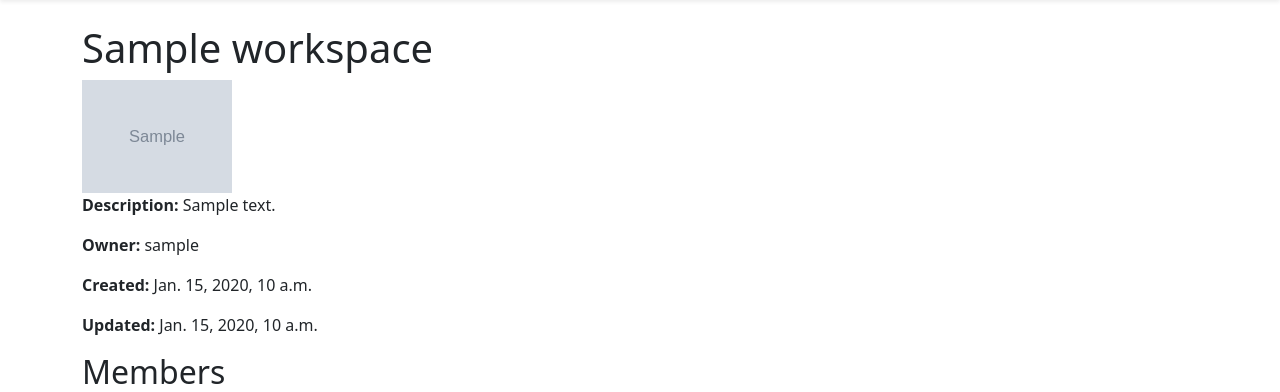
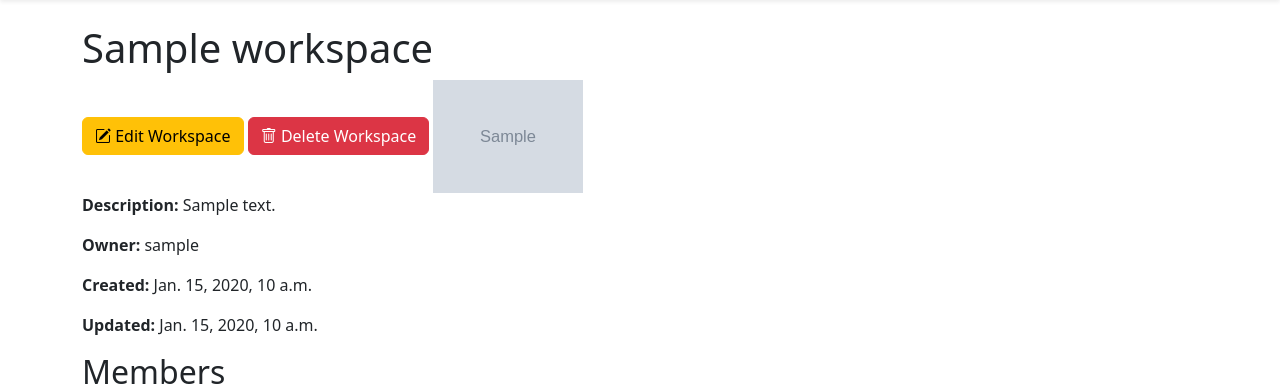
Before and after one commit to aryan-viii/dev_track, a Django app: page /workspaces/1/ in a window 1280 px wide. Shown: the part 56-448 px from the top of the page. Run offline with Django 5.2, Linux system fonts and the light colour scheme; a user stored in the database is signed in; tables that the repository leaves empty hold one stand-in row (values such as "Sample post"); grey boxes marked "Sample" are stand-in pictures.

Commit message:
Implement workspace CRUD operations

```diff
--- a/projects/templates/projects/workspace_detail.html
+++ b/projects/templates/projects/workspace_detail.html
@@ -7,6 +7,32 @@
 {% block content %}
 
 <h1>{{ workspace.name }}</h1>
+
+{% if request.user == workspace.owner %}
+
+<a
+    href="{% url 'workspace_update' workspace.pk %}"
+    class="btn btn-warning"
+>
+
+    <i class="bi bi-pencil-square"></i>
+
+    Edit Workspace
+
+</a>
+
+<a
+    href="{% url 'workspace_delete' workspace.pk %}"
+    class="btn btn-danger"
+>
+
+    <i class="bi bi-trash"></i>
+
+    Delete Workspace
+
+</a>
+
+{% endif %}
 
 {% if workspace.logo %}
     <img src="{{ workspace.logo.url }}" width="150">
--- a/projects/urls.py
+++ b/projects/urls.py
@@ -20,4 +20,16 @@ urlpatterns = [
         views.workspace_detail,
         name="workspace_detail",
     ),
+
+    path(
+        "workspaces/<int:pk>/edit/",
+        views.workspace_update,
+        name="workspace_update",
+    ),
+
+    path(
+        "workspaces/<int:pk>/delete/",
+        views.workspace_delete,
+        name="workspace_delete",
+    ),
 ]
--- a/projects/views.py
+++ b/projects/views.py
@@ -92,3 +92,106 @@ def workspace_create(request):
         "projects/workspace_form.html",
         context,
     )
+
+
+@login_required
+def workspace_update(request, pk):
+
+    workspace = get_object_or_404(
+        Workspace,
+        pk=pk,
+    )
+
+    # Only owner can edit
+    if workspace.owner != request.user:
+
+        messages.error(
+            request,
+            "You don't have permission to edit this workspace.",
+        )
+
+        return redirect(
+            "workspace_detail",
+            pk=workspace.pk,
+        )
+
+    if request.method == "POST":
+
+        form = WorkspaceForm(
+            request.POST,
+            request.FILES,
+            instance=workspace,
+        )
+
+        if form.is_valid():
+
+            form.save()
+
+            messages.success(
+                request,
+                "Workspace updated successfully!",
+            )
+
+            return redirect(
+                "workspace_detail",
+                pk=workspace.pk,
+            )
+
+    else:
+
+        form = WorkspaceForm(
+            instance=workspace,
+        )
+
+    context = {
+        "form": form,
+        "workspace": workspace,
+    }
+
+    return render(
+        request,
+        "projects/workspace_form.html",
+        context,
+    )
+
+
+@login_required
+def workspace_delete(request, pk):
+
+    workspace = get_object_or_404(
+        Workspace,
+        pk=pk,
+    )
+
+    if workspace.owner != request.user:
+
+        messages.error(
+            request,
+            "You don't have permission to delete this workspace.",
+        )
+
+        return redirect(
+            "workspace_detail",
+            pk=workspace.pk,
+        )
+
+    if request.method == "POST":
+
+        workspace.delete()
+
+        messages.success(
+            request,
+            "Workspace deleted successfully!",
+        )
+
+        return redirect("workspace_list")
+
+    context = {
+        "workspace": workspace,
+    }
+
+    return render(
+        request,
+        "projects/workspace_confirm_delete.html",
+        context,
+    )
```
Also changed, not shown: projects/templates/projects/workspace_confirm_delete.html (added, +77 -0 lines), projects/templates/projects/workspace_form.html (+15 -3 lines).
